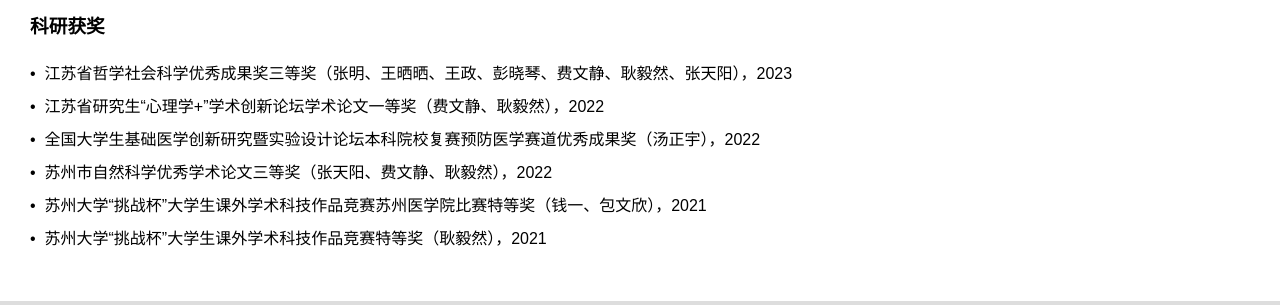
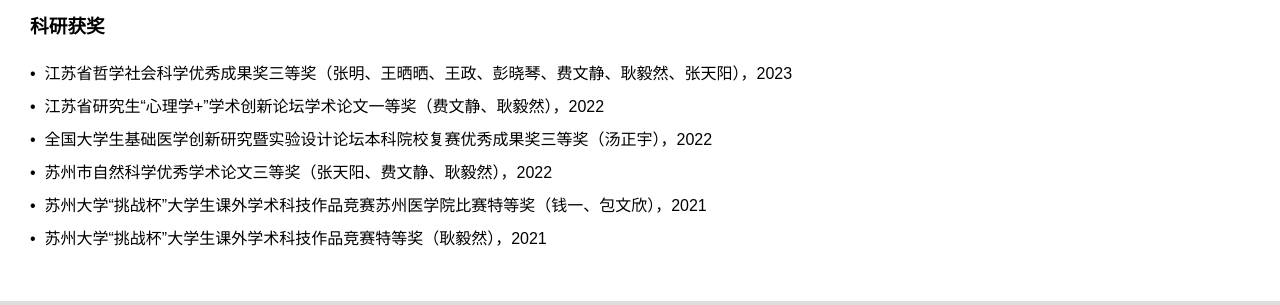
Before and after one commit to xikangdatu/ph, a plain HTML site: page publication.html in a window 1280 px wide. Shown: the part 1264-1569 px from the top of the page. Drawn offline with Linux system fonts and the light colour scheme.

Commit message:
Update publication.html

```diff
--- a/publication.html
+++ b/publication.html
@@ -146,7 +146,7 @@ sample of Chinese college freshmen. <i><b>Journal of Affective Disorders</b></i>
       <p style = "line-height:33px">
       &bull;&nbsp;&nbsp;江苏省哲学社会科学优秀成果奖三等奖（张明、王晒晒、王政、彭晓琴、费文静、耿毅然、张天阳），2023<br>
       &bull;&nbsp;&nbsp;江苏省研究生“心理学+”学术创新论坛学术论文一等奖（费文静、耿毅然），2022<br>
-      &bull;&nbsp;&nbsp;全国大学生基础医学创新研究暨实验设计论坛本科院校复赛预防医学赛道优秀成果奖（汤正宇），2022<br>
+      &bull;&nbsp;&nbsp;全国大学生基础医学创新研究暨实验设计论坛本科院校复赛优秀成果奖三等奖（汤正宇），2022<br>
       &bull;&nbsp;&nbsp;苏州市自然科学优秀学术论文三等奖（张天阳、费文静、耿毅然），2022<br>
       &bull;&nbsp;&nbsp;苏州大学“挑战杯”大学生课外学术科技作品竞赛苏州医学院比赛特等奖（钱一、包文欣），2021<br>
       &bull;&nbsp;&nbsp;苏州大学“挑战杯”大学生课外学术科技作品竞赛特等奖（耿毅然），2021</p>
```
